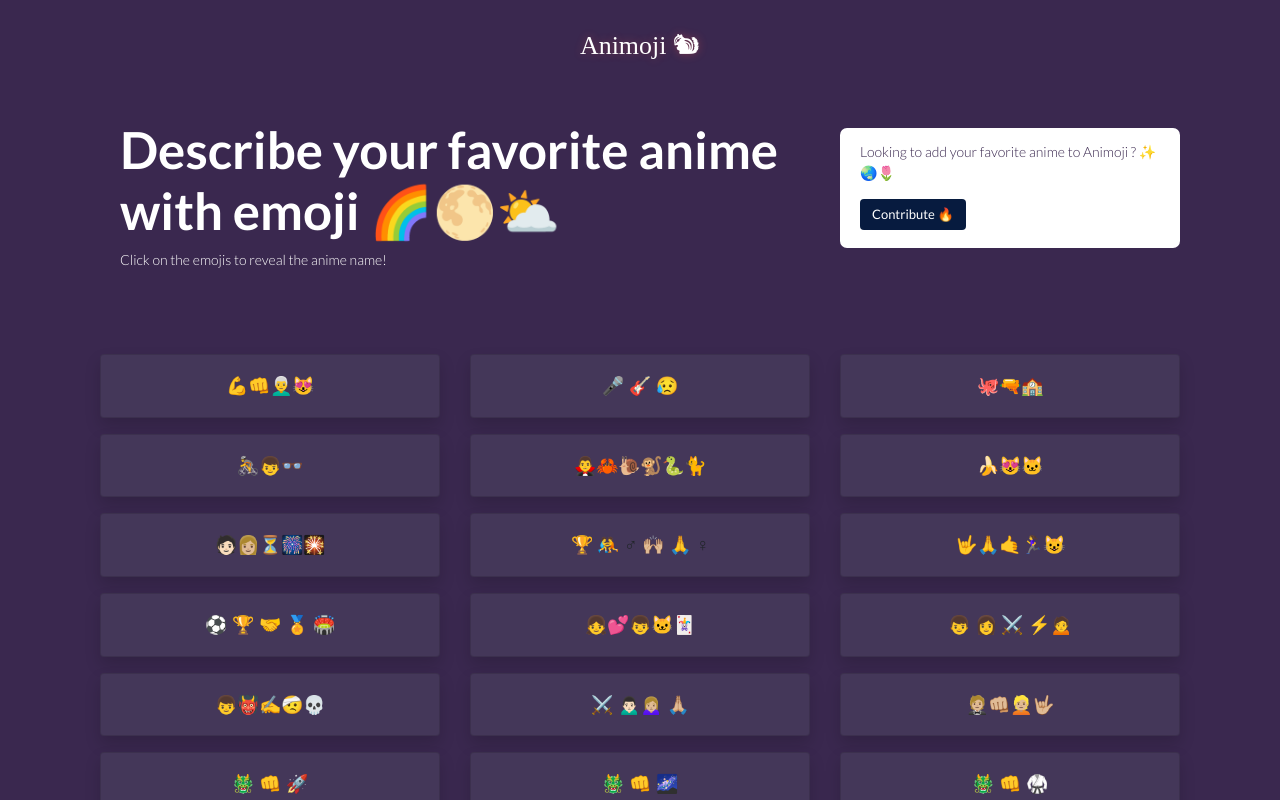
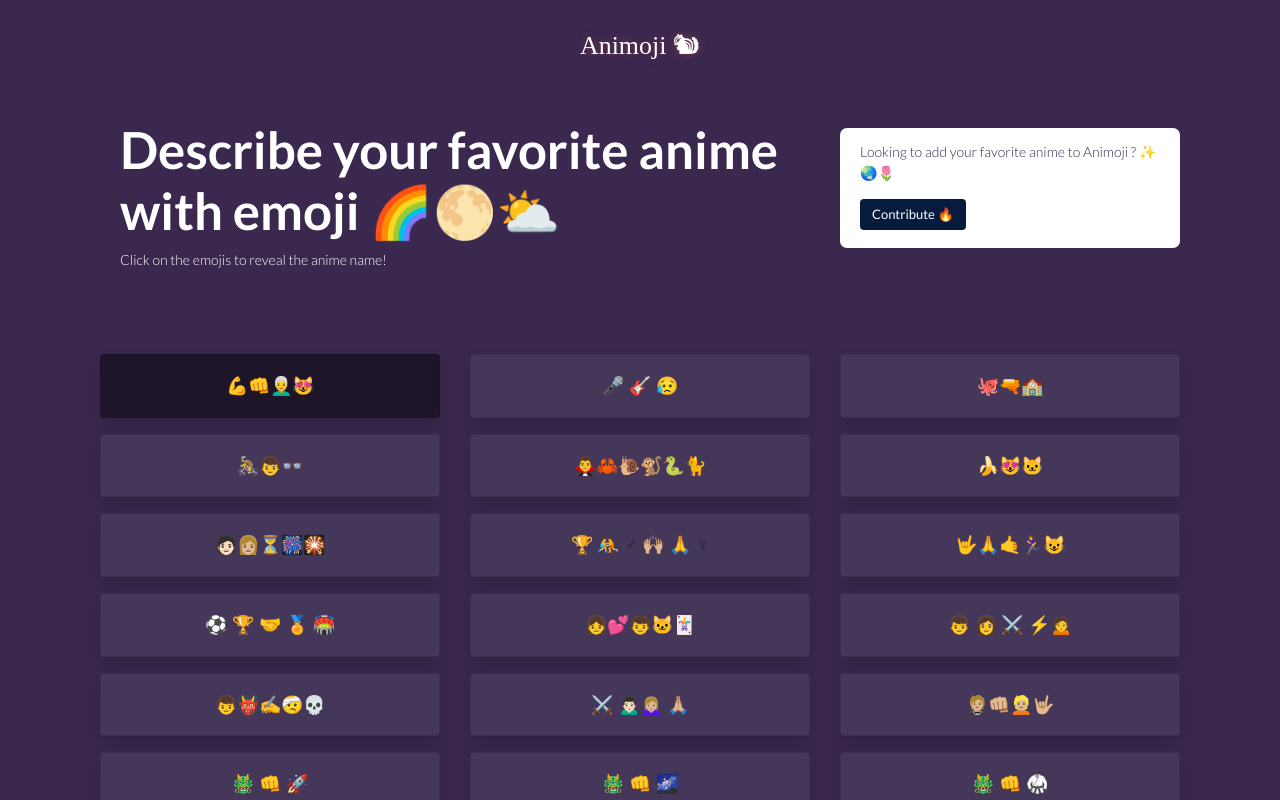
Before and after one commit to 2pai-dev/animoji, a Vue app: page / in a window 1280 px wide. In both pictures the pointer is over the element 270 px from the left and 386 px from the top of the page. Shown: the top 800 px of the page. Built offline with nearby package versions, Linux system fonts and the light colour scheme; a web font is replaced by a local one.

Commit message:
add hover css

```diff
--- a/src/components/cardEmoji.vue
+++ b/src/components/cardEmoji.vue
@@ -27,6 +27,12 @@ export default {
     user-select: none;
     background: #443759;
 }
+
+.card:hover{
+    background: #1e1528;
+    transition: 0.25s;
+}
+
 .card-title {
     font-family: 'Lato', sans-serif;
     margin-top: 1rem;
```
